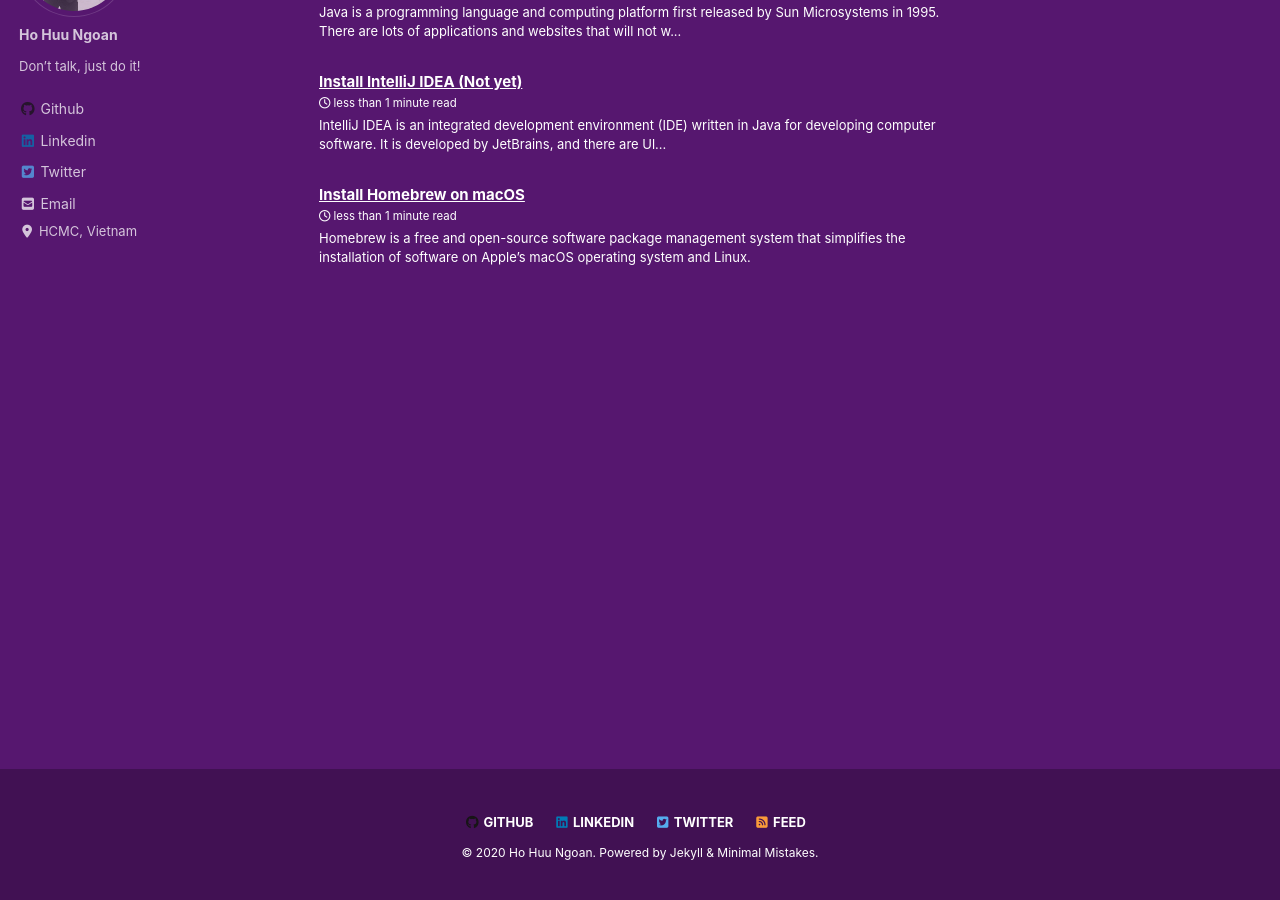
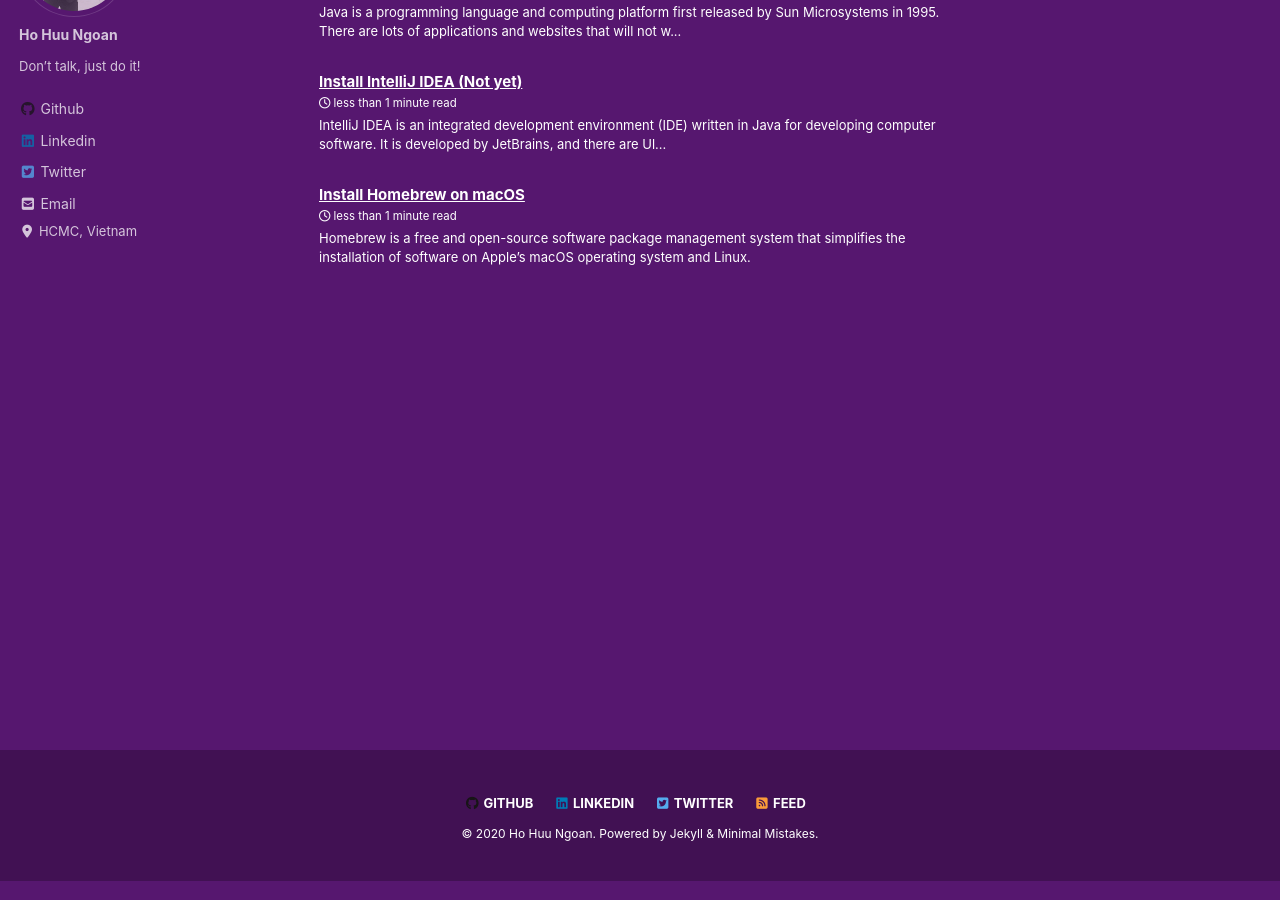
Before and after one commit to ngoanh2n/blog, a Jekyll site: the page built from index.html, in a window 1280 px wide and 900 px high, scrolled down 189 px. Built offline with Jekyll 4.4.1, drawn with Linux system fonts in a browser that asks for light colours; cached includes are drawn as plain includes; nearby versions of some CDN libraries; the list of posts is cut into pages by our own code; comment, search, counter and statistics services are not loaded; a style sheet for code colours, icons or effects is not loaded.

Commit message:
[SASS] Footer: Change margin-top to 2em

```diff
--- a/_sass/minimal-mistakes/_footer.scss
+++ b/_sass/minimal-mistakes/_footer.scss
@@ -9,7 +9,7 @@
   margin-right: 0;
   width: 100%;
   clear: both;
-  margin-top: 3em;
+  margin-top: 2em;
   color: $muted-text-color;
   -webkit-animation: $intro-transition;
   animation: $intro-transition;
```
